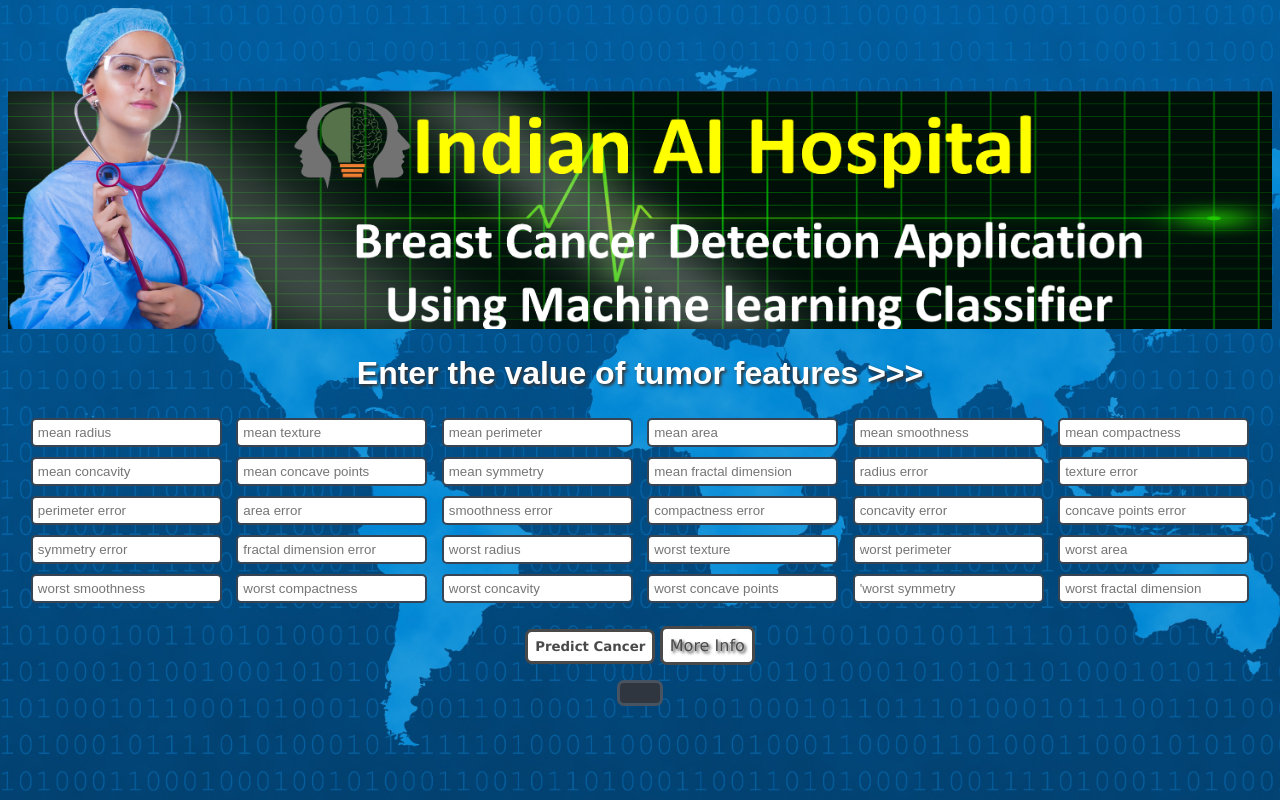
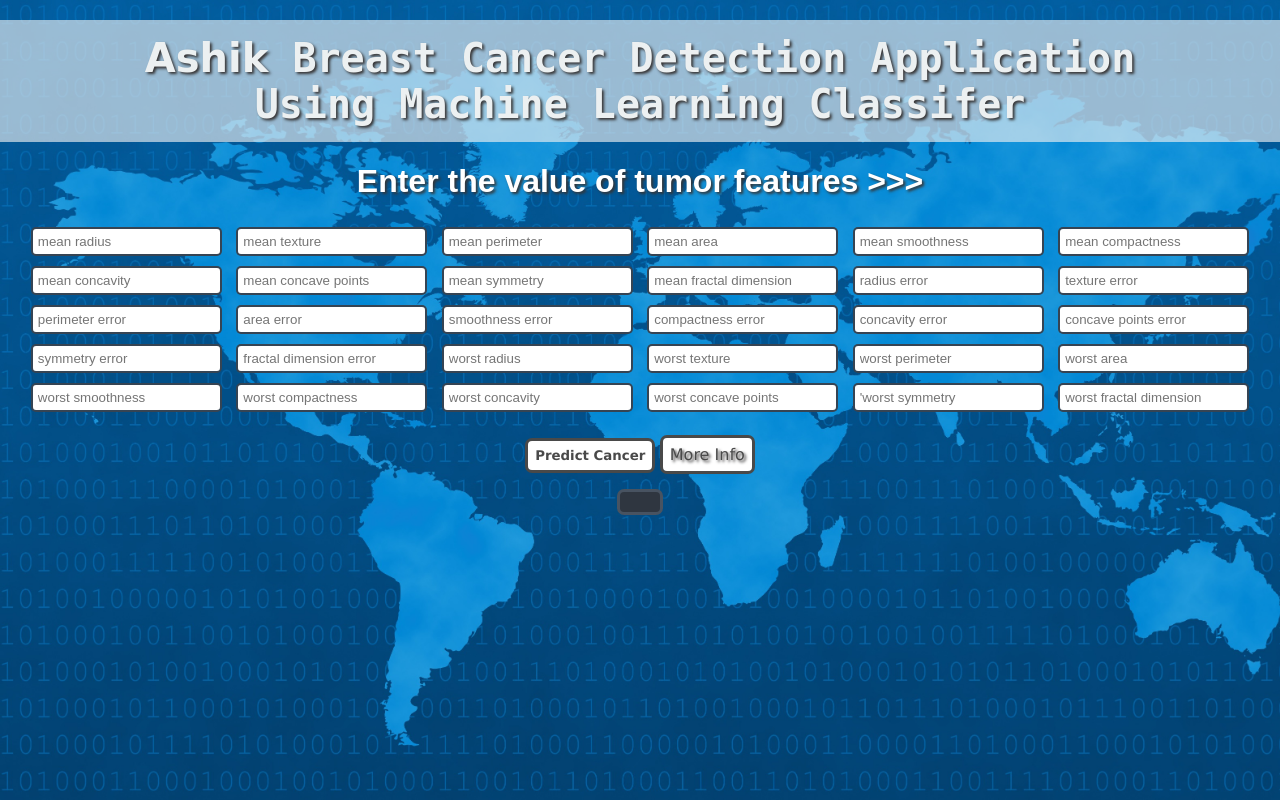
Before and after one commit to Swarna-ashik/Breast-Cancer-Detection-App., a Flask app: page / in a window 1280 px wide. Run offline with Flask 2, Linux system fonts and the light colour scheme; parts of the project's set-up code (start-up, migrations or seed data) failed here and were passed over.

Commit message:
removed image and changed ui

```diff
--- a/templates/index.html
+++ b/templates/index.html
@@ -7,6 +7,27 @@
     <title>ML API</title>
 
     <style>
+      * {
+        box-sizing: border-box;
+      }
+      .heading {
+        margin: 0px;
+        width: 100%;
+        background-color: #ecf0f1a5;
+        padding: 15px;
+        color: #ecf0f1;
+        /* text-shadow: none; */
+        margin-top: 20px;
+        font-family: monospace;
+        font-size: 20px;
+      }
+      .heading h1 {
+        padding: 0px;
+        margin: 0px;
+      }
+      .heading h1 span {
+        font-family: cursive;
+      }
       /* CSS code for button */
       body {
         background-image: url("static/images/world.jpg");
@@ -16,6 +37,8 @@
         color: #fff;
         text-shadow: 2px 2px 3px rgb(54, 52, 52);
         font-family: sans-serif;
+        padding: 0px;
+        margin: 0px;
       }
 
       /* CSS code for button */
@@ -71,13 +94,19 @@
 
   <body>
     <!-- Show Indian AI Hospital banner-->
-    <div>
-      <img
+    <div class="heading">
+      <!-- <img
         src="static/images/Indian AI Hospital.png"
         class="w3-border w3-padding"
         alt="Indian AI Hospital"
         style="width: 100%"
-      />
+      /> -->
+      <center>
+        <h1>
+          <span>Ashik</span> Breast Cancer Detection Application <br />
+          Using Machine Learning Classifer
+        </h1>
+      </center>
     </div>
 
     <div class="login">
```
Also changed, not shown: static/images/Indian AI Hospital.png (deleted).
